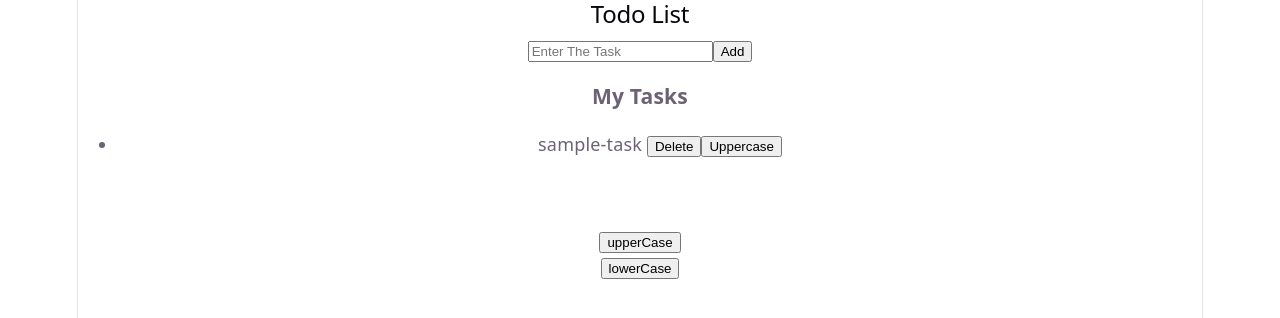
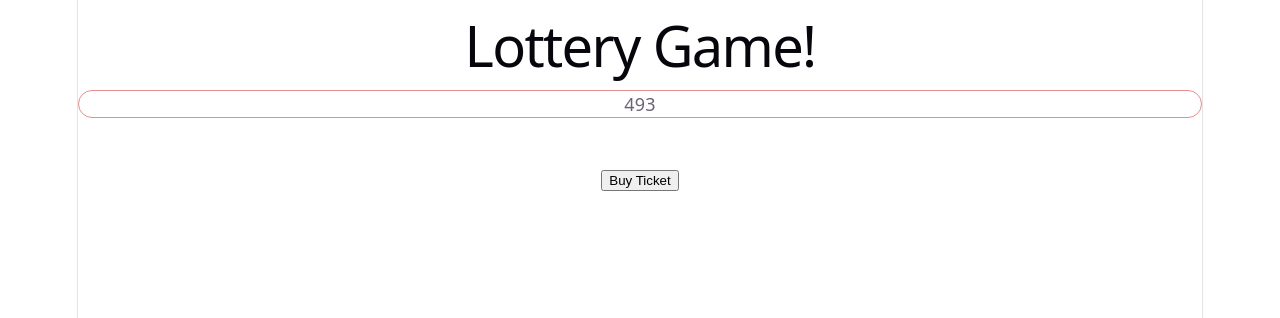
Before and after one commit to Koushikk07/WEB_DEV_PRACTICE, a React (Vite) app in the folder REACT/react-state-class2/: page / in a window 1280 px wide. Shown: the top 318 px of the page. Built offline with nearby package versions, Linux system fonts and the light colour scheme.

Commit message:
Lottery game --Method 1 (Basic)

```diff
--- a/REACT/react-state-class2/src/App.jsx
+++ b/REACT/react-state-class2/src/App.jsx
@@ -1,13 +1,14 @@
 import './App.css'
+import Lottery from './Lottery'
 /*  import LudoBoard from './LudoBoard'*/
-import TodoList from './TodoList'
+//import TodoList from './TodoList'
 
 function App() {
 
 
   return (
     <>
-     <TodoList/>
+    <Lottery/>
     </>
   )
 }
--- /dev/null
+++ b/REACT/react-state-class2/src/Lottery.css
@@ -0,0 +1,4 @@
+.ticket{
+    border: 1px solid rgb(228, 143, 143);
+    border-radius: 14px;
+}
--- /dev/null
+++ b/REACT/react-state-class2/src/Lottery.jsx
@@ -0,0 +1,26 @@
+import { useState } from "react";
+import './Lottery.css'
+import { genTicket,sum } from "./helper";
+export default function Lottery()
+{
+    let [ticket,setTicket] = useState(genTicket(3));
+    let isWining = sum(ticket)===15;
+    let buyTicket = ()=>{
+        setTicket(genTicket(3));
+    }
+    return(
+        <div>
+            <h1>Lottery Game!</h1>
+            <div className="ticket">
+                <span>{ticket[0]}</span>
+                <span>{ticket[1]}</span>
+                <span>{ticket[2]}</span>
+            </div>
+            <h3>{isWining && "Congratulations, you win!"}</h3>
+<br />
+ <button onClick={buyTicket}>Buy Ticket</button>
+        </div>
+
+
+    );
+}
--- /dev/null
+++ b/REACT/react-state-class2/src/helper.js
@@ -0,0 +1,13 @@
+function genTicket(n) {
+  let arr = new Array(n);
+  for (let i = 0; i < n; i++) {
+    arr[i] = Math.floor(Math.random() * 10);
+  }
+  return arr;
+}
+
+function sum(arr) {
+  return arr.reduce((sum, val) => sum + val, 0);
+}
+
+export { genTicket, sum };
```
